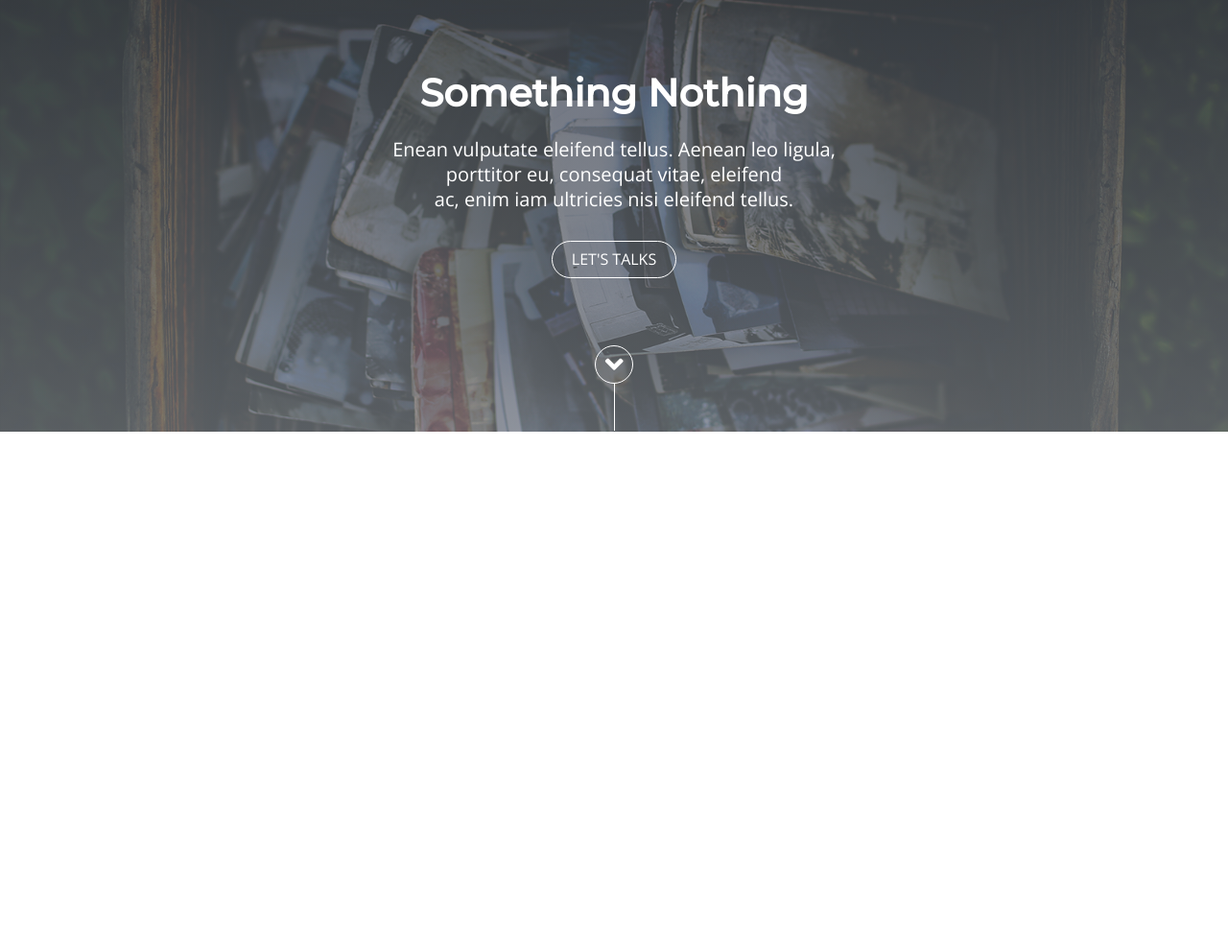
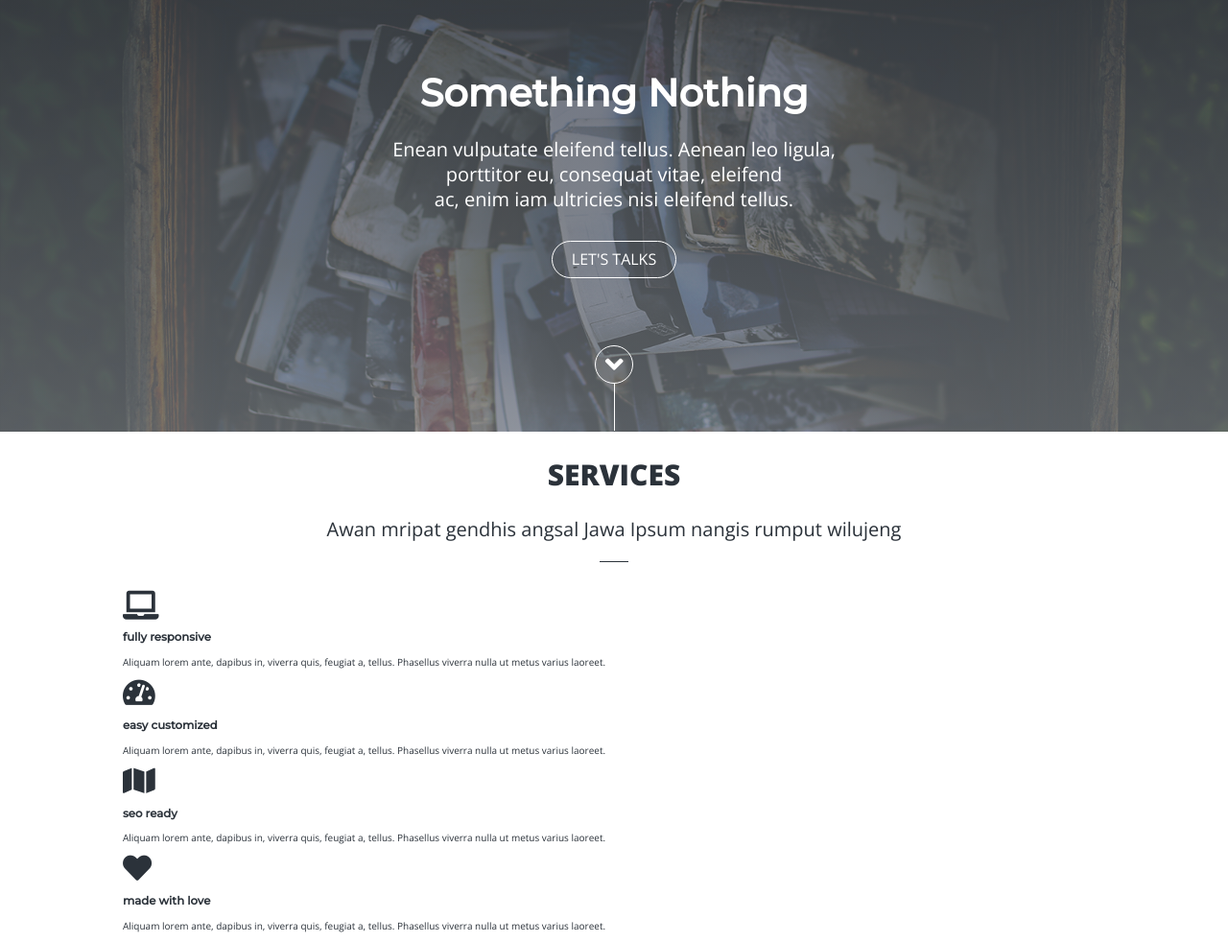
Before and after one commit to edoves/dove-zet, a plain HTML site: page index.html in a window 1280 px wide. Shown: the part 144-1126 px from the top of the page at 96% size. Before the commit the page ends 800 px from the top, so only its background shows below. Drawn offline with nearby package versions, Linux system fonts and the light colour scheme.

Commit message:
Coded the HTML services section part

```diff
--- a/index.html
+++ b/index.html
@@ -56,5 +56,55 @@
         </div>
       </div>
     </header>
+    <section class="services">
+      <div class="container">
+        <div class="section--header">
+          <h2>services</h2>
+          <p>Awan mripat gendhis angsal Jawa Ipsum nangis rumput wilujeng</p>
+        </div>
+        <div class="services__content">
+          <div class="services__detail">
+            <div class="icon">
+              <i class="fa fa-3x fa-laptop"></i>
+            </div>
+            <h3>fully responsive</h3>
+            <p>
+              Aliquam lorem ante, dapibus in, viverra quis, feugiat a, tellus.
+              Phasellus viverra nulla ut metus varius laoreet.
+            </p>
+          </div>
+          <div class="services__detail">
+            <div class="icon">
+              <i class="fa fa-3x fa-tachometer-alt"></i>
+            </div>
+            <h3>easy customized</h3>
+            <p>
+              Aliquam lorem ante, dapibus in, viverra quis, feugiat a, tellus.
+              Phasellus viverra nulla ut metus varius laoreet.
+            </p>
+          </div>
+          <div class="services__detail">
+            <div class="icon">
+              <i class="fa fa-3x fa-map"></i>
+            </div>
+            <h3>seo ready</h3>
+            <p>
+              Aliquam lorem ante, dapibus in, viverra quis, feugiat a, tellus.
+              Phasellus viverra nulla ut metus varius laoreet.
+            </p>
+          </div>
+          <div class="services__detail">
+            <div class="icon">
+              <i class="fas fa-3x fa-heart"></i>
+            </div>
+            <h3>made with love</h3>
+            <p>
+              Aliquam lorem ante, dapibus in, viverra quis, feugiat a, tellus.
+              Phasellus viverra nulla ut metus varius laoreet.
+            </p>
+          </div>
+        </div>
+      </div>
+    </section>
   </body>
 </html>
```
